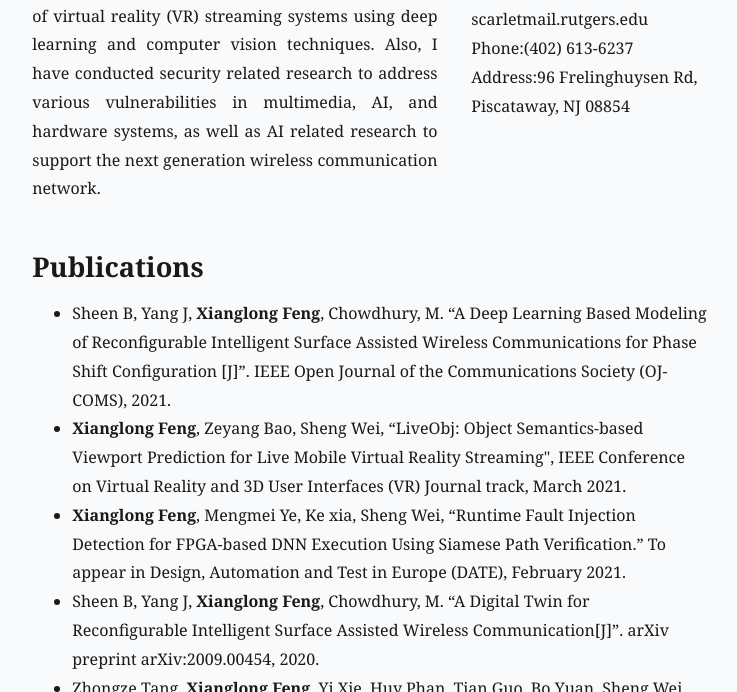
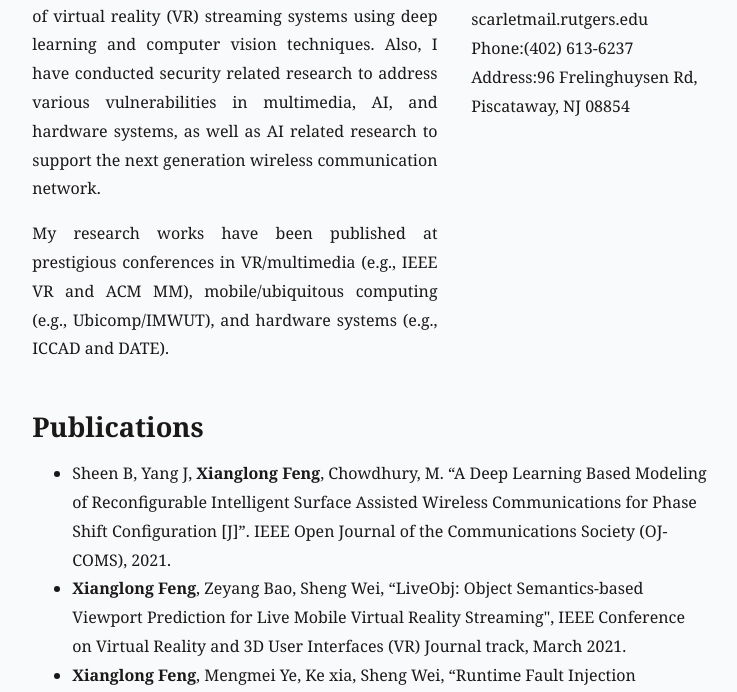
Before and after one commit to Wociao/NewStaticPage, a plain HTML site: page index.html in a window 1280 px wide. Shown: the part 408-1100 px from the top of the page, without its empty margins (270-1007 px from the left). Drawn offline with Linux system fonts and the light colour scheme; a web font is replaced by a local one.

Commit message:
new version

```diff
--- a/index.html
+++ b/index.html
@@ -36,7 +36,7 @@
 
               I am a fifth-year PhD student in the ECE Department at Rutgers University under the supervision of <a href="http://eceweb1.rutgers.edu/~sw891/">Prof. Sheng Wei</a>. My research interests include multimedia systems and artificial intelligence (AI), with a focus on improving the bandwidth efficiency of virtual reality (VR) streaming systems using deep learning and computer vision techniques. Also, I have conducted security related research to address various vulnerabilities in multimedia, AI, and hardware systems, as well as AI related research to support the next generation wireless communication network.</p>
 
-
+            <p>My research works have been published at prestigious conferences in VR/multimedia (e.g., IEEE VR and ACM MM), mobile/ubiquitous computing (e.g., Ubicomp/IMWUT), and hardware systems (e.g., ICCAD and DATE).</p>
 
           </div>
 
```
